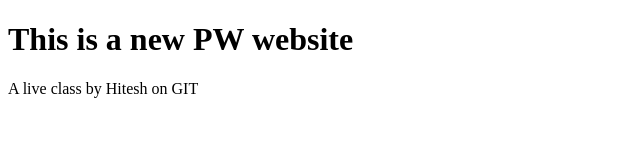
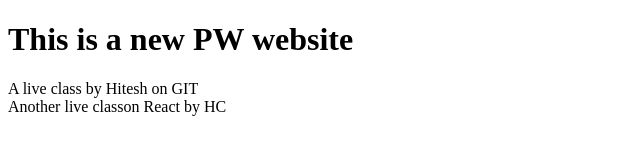
Before and after one commit to Pradumng507/pwlivetest, a plain HTML site: page index.html in a window 1280 px wide. Shown: the whole page, without its empty margins (0-640 px from the left). Drawn offline with Linux system fonts and the light colour scheme.

Commit message:
add another HC class

```diff
--- a/index.html
+++ b/index.html
@@ -11,6 +11,9 @@
         A live class by Hitesh on
         <span>GIT</span>
     </section>
+    <section>
+        Another live classon React by HC
+    </section>
     <script src="./script.js"></script>
 </body>
 </html>
```
